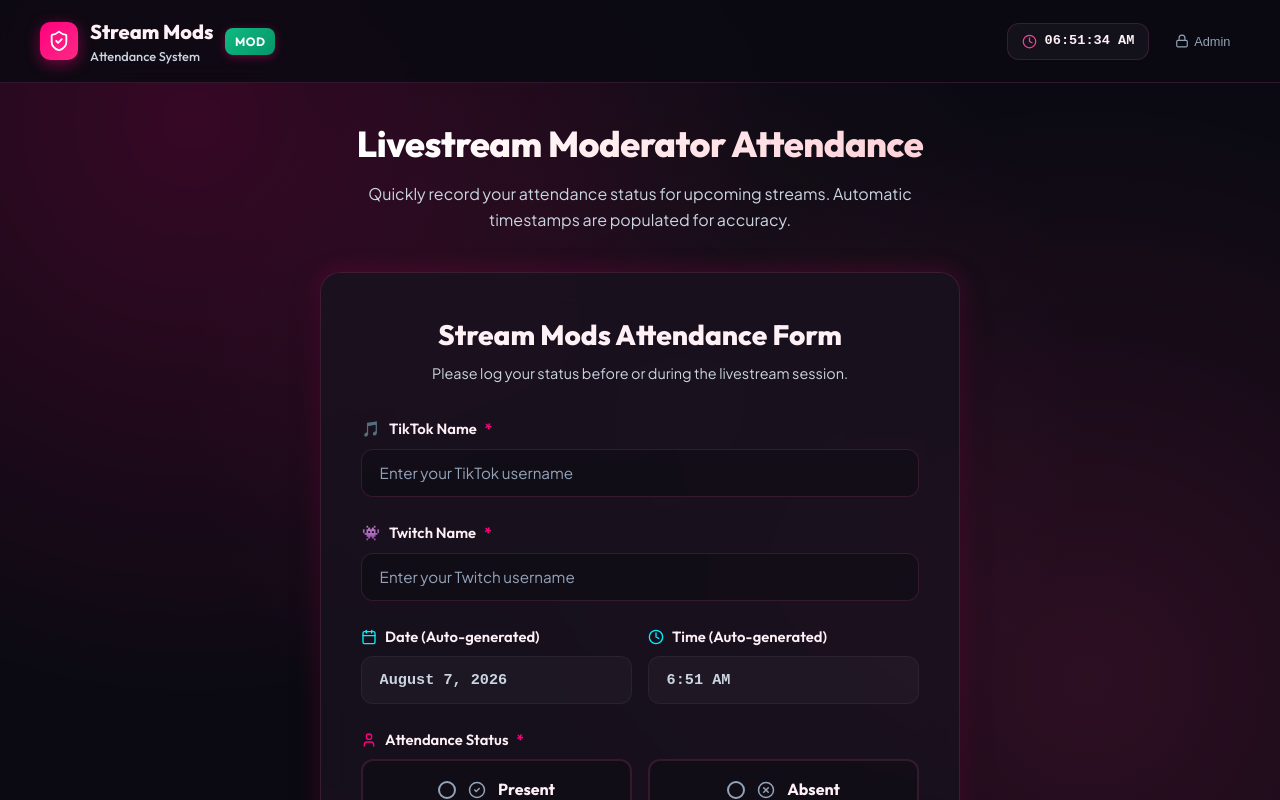
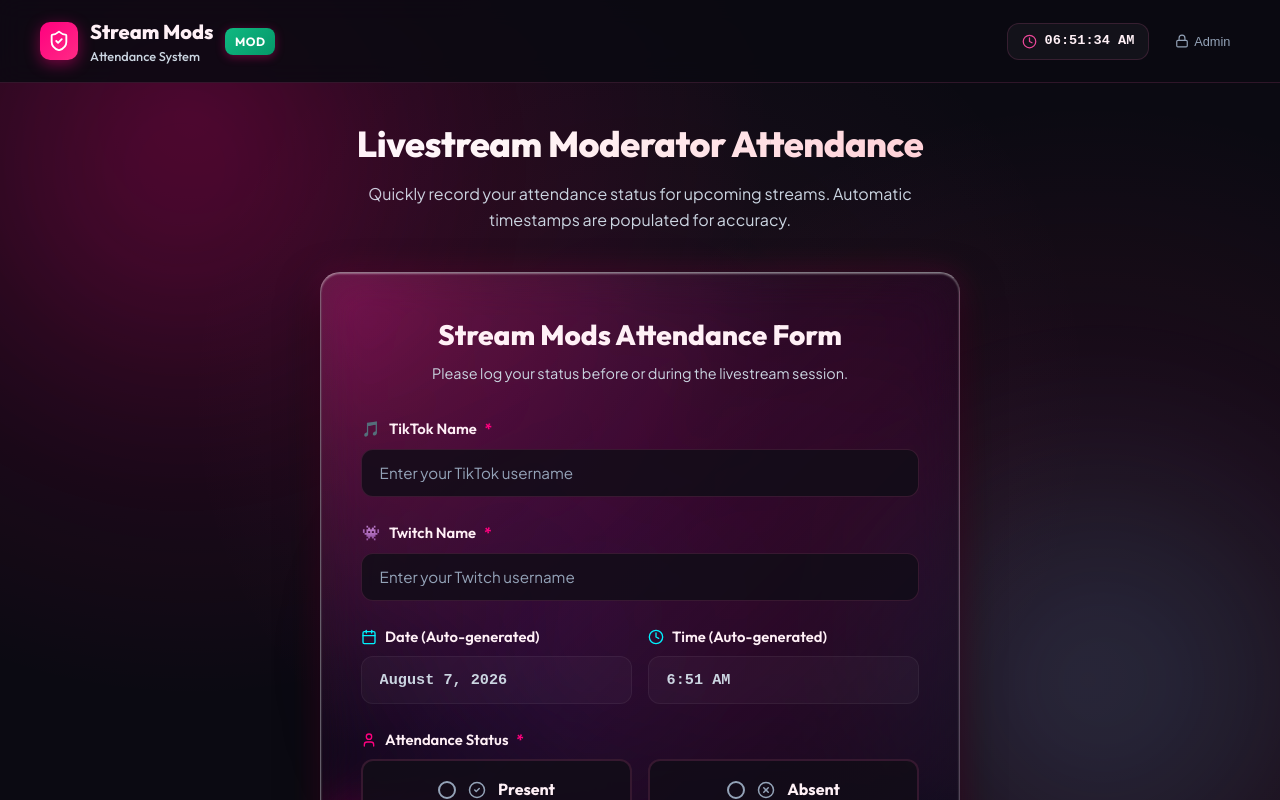
Before and after one commit to Gabs64/stream-mod-attendance, a React (Vite) app: page / in a window 1280 px wide. Shown: the top 800 px of the page. Built offline with nearby package versions, Linux system fonts and the light colour scheme; no server answers.

Commit message:
Transformed entire site design into a fun liquid glass full effect with floating glow orbs

```diff
--- a/src/App.jsx
+++ b/src/App.jsx
@@ -116,7 +116,12 @@ export default function App() {
   const isAdminRoute = currentPath.toLowerCase().startsWith('/administrator') || currentPath.toLowerCase().startsWith('/admin');
 
   return (
-    <div style={{ display: 'flex', flexDirection: 'column', minHeight: '100vh' }}>
+    <div className="app-layout" style={{ position: 'relative', overflow: 'hidden', display: 'flex', flexDirection: 'column', minHeight: '100vh' }}>
+      {/* Background Liquid Glowing Orbs */}
+      <div className="bg-liquid-orb orb-pink" />
+      <div className="bg-liquid-orb orb-cyan" />
+      <div className="bg-liquid-orb orb-purple" />
+
       <Header
         isAdminRoute={isAdminRoute}
         isAdminAuthenticated={isAdminAuthenticated}
--- a/src/index.css
+++ b/src/index.css
@@ -82,12 +82,96 @@ body {
 
 /* Glassmorphic Container */
 .glass-panel {
-  background: var(--bg-card);
-  backdrop-filter: blur(16px);
-  -webkit-backdrop-filter: blur(16px);
-  border: 1px solid var(--bg-card-border);
+  background: linear-gradient(135deg, rgba(255, 255, 255, 0.08) 0%, rgba(255, 0, 127, 0.04) 40%, rgba(18, 11, 28, 0.88) 100%),
+              radial-gradient(circle at 5% 5%, rgba(255, 0, 127, 0.15), transparent 50%);
+  backdrop-filter: blur(22px) saturate(190%);
+  -webkit-backdrop-filter: blur(22px) saturate(190%);
+  border: 1px solid rgba(255, 255, 255, 0.22);
+  border-top-color: rgba(255, 255, 255, 0.45);
+  border-left-color: rgba(255, 255, 255, 0.35);
   border-radius: var(--radius-lg);
-  box-shadow: 0 10px 30px rgba(0, 0, 0, 0.35), var(--shadow-glow);
+  box-shadow:
+    inset 0 1px 2px 0 rgba(255, 255, 255, 0.4),
+    inset 0 -1px 2px 0 rgba(0, 0, 0, 0.5),
+    0 15px 40px rgba(0, 0, 0, 0.6),
+    0 0 30px rgba(255, 0, 127, 0.2);
+  position: relative;
+  overflow: hidden;
+  transition: all 0.3s cubic-bezier(0.16, 1, 0.3, 1);
+}
+
+.glass-panel::before {
+  content: '';
+  position: absolute;
+  top: -50%;
+  left: -50%;
+  width: 200%;
+  height: 200%;
+  background: linear-gradient(
+    60deg,
+    transparent 30%,
+    rgba(255, 255, 255, 0.04) 45%,
+    rgba(255, 255, 255, 0.15) 50%,
+    rgba(255, 255, 255, 0.04) 55%,
+    transparent 70%
+  );
+  pointer-events: none;
+  animation: liquidSheen 10s infinite linear;
+}
+
+/* Background Ambient Liquid Glowing Orbs */
+.bg-liquid-orb {
+  position: absolute;
+  border-radius: 50%;
+  filter: blur(90px);
+  pointer-events: none;
+  z-index: 0;
+  opacity: 0.45;
+}
+
+.orb-pink {
+  top: -100px;
+  left: -100px;
+  width: 450px;
+  height: 450px;
+  background: radial-gradient(circle, rgba(255, 0, 127, 0.5), transparent 70%);
+  animation: orbDrift1 18s ease-in-out infinite alternate;
+}
+
+.orb-cyan {
+  bottom: 10%;
+  right: -120px;
+  width: 500px;
+  height: 500px;
+  background: radial-gradient(circle, rgba(0, 242, 254, 0.4), transparent 70%);
+  animation: orbDrift2 22s ease-in-out infinite alternate;
+}
+
+.orb-purple {
+  top: 40%;
+  left: 30%;
+  width: 400px;
+  height: 400px;
+  background: radial-gradient(circle, rgba(157, 78, 221, 0.35), transparent 70%);
+  animation: orbDrift3 25s ease-in-out infinite alternate;
+}
+
+@keyframes orbDrift1 {
+  0% { transform: translate(0, 0) scale(1); }
+  50% { transform: translate(80px, 60px) scale(1.15); }
+  100% { transform: translate(-40px, 100px) scale(0.95); }
+}
+
+@keyframes orbDrift2 {
+  0% { transform: translate(0, 0) scale(1); }
+  50% { transform: translate(-90px, -70px) scale(1.2); }
+  100% { transform: translate(50px, -110px) scale(0.9); }
+}
+
+@keyframes orbDrift3 {
+  0% { transform: translate(0, 0) scale(1); }
+  50% { transform: translate(-60px, 80px) scale(1.1); }
+  100% { transform: translate(70px, -50px) scale(1); }
 }
 
 /* Header Navbar */
```
